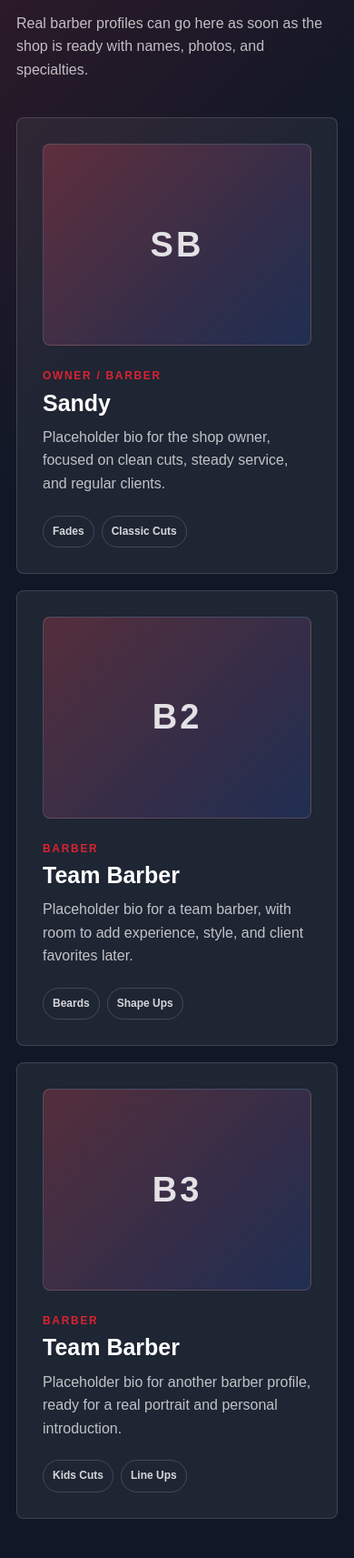
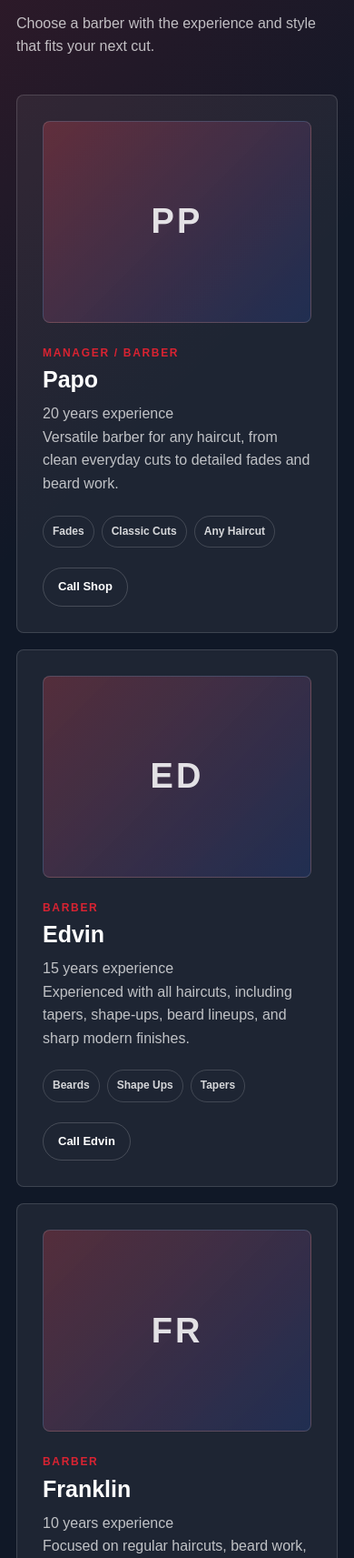
Before and after one commit to EassAslam/first-project-testing, a plain HTML site: page index.html in a window 390 px wide. Shown: the part 3797-5510 px from the top of the page at 91% size. Drawn offline with Linux system fonts and the light colour scheme.

Commit message:
add barbers names and bio, updated shop's phone number

```diff
--- a/index.html
+++ b/index.html
@@ -42,7 +42,7 @@
           fades, beard work, and quick cleanups before work, dinner, or a night out.
         </p>
         <div class="hero-actions">
-          <a href="tel:+13477306600" class="btn btn-primary" data-i18n="callToBook">Call to Book</a>
+          <a href="tel:+13479774069" class="btn btn-primary" data-i18n="callToBook">Call to Book</a>
           <a href="#services" class="btn btn-secondary" data-i18n="viewServices">View Services</a>
         </div>
         <div class="hero-meta" aria-label="Shop highlights">
@@ -146,39 +146,48 @@
       <div class="section-heading">
         <p class="eyebrow" data-i18n="barbersEyebrow">Your Barbers</p>
         <h2 data-i18n="barbersTitle">Meet the team behind the chair.</h2>
-        <p data-i18n="barbersCopy">Real barber profiles can go here as soon as the shop is ready with names, photos, and specialties.</p>
+        <p data-i18n="barbersCopy">Choose a barber with the experience and style that fits your next cut.</p>
       </div>
 
       <div class="barber-grid">
         <article>
-          <div class="barber-photo-placeholder" aria-hidden="true">SB</div>
-          <p class="barber-role" data-i18n="barberOneRole">Owner / Barber</p>
-          <h3 data-i18n="barberOneName">Sandy</h3>
-          <p data-i18n="barberOneBio">Placeholder bio for the shop owner, focused on clean cuts, steady service, and regular clients.</p>
+          <div class="barber-photo-placeholder" aria-hidden="true">PP</div>
+          <p class="barber-role" data-i18n="barberOneRole">Manager / Barber</p>
+          <h3 data-i18n="barberOneName">Papo</h3>
+          <p data-i18n="barberOneExperience">20 years experience</p>
+          <p data-i18n="barberOneBio">Versatile barber for any haircut, from clean everyday cuts to detailed fades and beard work.</p>
           <div class="barber-tags">
             <span data-i18n="barberTagFades">Fades</span>
             <span data-i18n="barberTagClassic">Classic Cuts</span>
+            <span data-i18n="barberTagAnyCut">Any Haircut</span>
           </div>
+          <a class="barber-call" href="tel:+13479774069" data-i18n="barberCallShop">Call Shop</a>
         </article>
         <article>
-          <div class="barber-photo-placeholder" aria-hidden="true">B2</div>
+          <div class="barber-photo-placeholder" aria-hidden="true">ED</div>
           <p class="barber-role" data-i18n="barberTwoRole">Barber</p>
-          <h3 data-i18n="barberTwoName">Team Barber</h3>
-          <p data-i18n="barberTwoBio">Placeholder bio for a team barber, with room to add experience, style, and client favorites later.</p>
+          <h3 data-i18n="barberTwoName">Edvin</h3>
+          <p data-i18n="barberTwoExperience">15 years experience</p>
+          <p data-i18n="barberTwoBio">Experienced with all haircuts, including tapers, shape-ups, beard lineups, and sharp modern finishes.</p>
           <div class="barber-tags">
             <span data-i18n="barberTagBeards">Beards</span>
             <span data-i18n="barberTagShapeUps">Shape Ups</span>
+            <span data-i18n="barberTagTapers">Tapers</span>
           </div>
+          <a class="barber-call" href="tel:+13475001666" data-i18n="barberCallEdvin">Call Edvin</a>
         </article>
         <article>
-          <div class="barber-photo-placeholder" aria-hidden="true">B3</div>
+          <div class="barber-photo-placeholder" aria-hidden="true">FR</div>
           <p class="barber-role" data-i18n="barberThreeRole">Barber</p>
-          <h3 data-i18n="barberThreeName">Team Barber</h3>
-          <p data-i18n="barberThreeBio">Placeholder bio for another barber profile, ready for a real portrait and personal introduction.</p>
+          <h3 data-i18n="barberThreeName">Franklin</h3>
+          <p data-i18n="barberThreeExperience">10 years experience</p>
+          <p data-i18n="barberThreeBio">Focused on regular haircuts, beard work, clean lineups, and reliable everyday cuts.</p>
           <div class="barber-tags">
-            <span data-i18n="barberTagKids">Kids Cuts</span>
+            <span data-i18n="barberTagRegular">Regular Cuts</span>
+            <span data-i18n="barberTagBeards">Beards</span>
             <span data-i18n="barberTagLineups">Line Ups</span>
           </div>
+          <a class="barber-call" href="tel:+19293656051" data-i18n="barberCallFranklin">Call Franklin</a>
         </article>
       </div>
     </section>
@@ -230,7 +239,7 @@
         <h2 data-i18n="visitTitle">Stop by Sandy Barber Shop.</h2>
         <p>32-61 80th St, East Elmhurst, NY 11370</p>
         <div class="contact-actions">
-          <a href="tel:+13477306600" class="btn btn-primary">347-730-6600</a>
+          <a href="tel:+13479774069" class="btn btn-primary">347-977-4069</a>
           <a href="https://maps.google.com/?q=Sandy+Barber+Shop+32-61+80th+St+East+Elmhurst+NY+11370" class="btn btn-secondary" target="_blank" rel="noopener noreferrer" data-i18n="getDirections">Get Directions</a>
         </div>
       </div>
--- a/script.js
+++ b/script.js
@@ -56,26 +56,34 @@ const translations = {
     experiencePointThree: "Easy access from the 7 train and neighborhood buses",
     barbersEyebrow: "Your Barbers",
     barbersTitle: "Meet the team behind the chair.",
-    barbersCopy:
-      "Real barber profiles can go here as soon as the shop is ready with names, photos, and specialties.",
-    barberOneRole: "Owner / Barber",
-    barberOneName: "Sandy",
+    barbersCopy: "Choose a barber with the experience and style that fits your next cut.",
+    barberOneRole: "Manager / Barber",
+    barberOneName: "Papo",
+    barberOneExperience: "20 years experience",
     barberOneBio:
-      "Placeholder bio for the shop owner, focused on clean cuts, steady service, and regular clients.",
+      "Versatile barber for any haircut, from clean everyday cuts to detailed fades and beard work.",
     barberTwoRole: "Barber",
-    barberTwoName: "Team Barber",
+    barberTwoName: "Edvin",
+    barberTwoExperience: "15 years experience",
     barberTwoBio:
-      "Placeholder bio for a team barber, with room to add experience, style, and client favorites later.",
+      "Experienced with all haircuts, including tapers, shape-ups, beard lineups, and sharp modern finishes.",
     barberThreeRole: "Barber",
-    barberThreeName: "Team Barber",
+    barberThreeName: "Franklin",
+    barberThreeExperience: "10 years experience",
     barberThreeBio:
-      "Placeholder bio for another barber profile, ready for a real portrait and personal introduction.",
+      "Focused on regular haircuts, beard work, clean lineups, and reliable everyday cuts.",
     barberTagFades: "Fades",
     barberTagClassic: "Classic Cuts",
     barberTagBeards: "Beards",
     barberTagShapeUps: "Shape Ups",
     barberTagKids: "Kids Cuts",
     barberTagLineups: "Line Ups",
+    barberTagAnyCut: "Any Haircut",
+    barberTagTapers: "Tapers",
+    barberTagRegular: "Regular Cuts",
+    barberCallShop: "Call Shop",
+    barberCallEdvin: "Call Edvin",
+    barberCallFranklin: "Call Franklin",
     galleryEyebrow: "Gallery",
     galleryTitle: "A first look inside the shop.",
     galleryCopy: "Early photo selects from a quick visit, with room to upgrade the gallery after a proper shoot.",
@@ -160,26 +168,34 @@ const translations = {
     experiencePointThree: "Facil acceso desde el tren 7 y buses del vecindario",
     barbersEyebrow: "Tus Barberos",
     barbersTitle: "Conoce al equipo detras de la silla.",
-    barbersCopy:
-      "Los perfiles reales de los barberos pueden ir aqui cuando la barberia tenga nombres, fotos y especialidades.",
-    barberOneRole: "Dueno / Barbero",
-    barberOneName: "Sandy",
+    barbersCopy: "Elige un barbero con la experiencia y el estilo para tu proximo corte.",
+    barberOneRole: "Manager / Barbero",
+    barberOneName: "Papo",
+    barberOneExperience: "20 anos de experiencia",
     barberOneBio:
-      "Bio temporal del dueno, enfocada en cortes limpios, servicio constante y clientes regulares.",
+      "Barbero versatil para cualquier corte, desde cortes diarios limpios hasta fades detallados y barba.",
     barberTwoRole: "Barbero",
-    barberTwoName: "Barbero del Equipo",
+    barberTwoName: "Edvin",
+    barberTwoExperience: "15 anos de experiencia",
     barberTwoBio:
-      "Bio temporal para un barbero del equipo, con espacio para agregar experiencia, estilo y servicios favoritos.",
+      "Con experiencia en todo tipo de cortes, incluyendo tapers, cerquillos, lineas de barba y acabados modernos.",
     barberThreeRole: "Barbero",
-    barberThreeName: "Barbero del Equipo",
+    barberThreeName: "Franklin",
+    barberThreeExperience: "10 anos de experiencia",
     barberThreeBio:
-      "Bio temporal para otro perfil, listo para una foto real y una introduccion personal.",
+      "Enfocado en cortes regulares, barba, lineas limpias y cortes diarios confiables.",
     barberTagFades: "Fades",
     barberTagClassic: "Cortes Clasicos",
     barberTagBeards: "Barbas",
     barberTagShapeUps: "Cerquillos",
     barberTagKids: "Cortes de Ninos",
     barberTagLineups: "Lineas",
+    barberTagAnyCut: "Cualquier Corte",
+    barberTagTapers: "Tapers",
+    barberTagRegular: "Cortes Regulares",
+    barberCallShop: "Llamar Barberia",
+    barberCallEdvin: "Llamar a Edvin",
+    barberCallFranklin: "Llamar a Franklin",
     galleryEyebrow: "Galeria",
     galleryTitle: "Una primera mirada dentro de la barberia.",
     galleryCopy: "Fotos iniciales de una visita rapida, con espacio para mejorar la galeria despues de una sesion formal.",
--- a/style.css
+++ b/style.css
@@ -436,7 +436,7 @@ h1 {
 
 .barber-grid article {
   display: flex;
-  min-height: 360px;
+  min-height: 410px;
   flex-direction: column;
   padding: 28px;
   border: 1px solid rgba(255, 255, 255, 0.14);
@@ -482,8 +482,8 @@ h1 {
   display: flex;
   flex-wrap: wrap;
   gap: 8px;
-  margin-top: auto;
-  padding-top: 22px;
+  margin-top: 22px;
+  margin-bottom: 22px;
 }
 
 .barber-tags span {
@@ -493,6 +493,27 @@ h1 {
   font-size: 12px;
   font-weight: 800;
   padding: 7px 10px;
+}
+
+.barber-call {
+  display: inline-flex;
+  align-items: center;
+  justify-content: center;
+  min-height: 42px;
+  margin-top: auto;
+  width: fit-content;
+  padding: 10px 16px;
+  border: 1px solid rgba(255, 255, 255, 0.18);
+  border-radius: 999px;
+  color: var(--surface);
+  font-size: 13px;
+  font-weight: 900;
+  text-decoration: none;
+}
+
+.barber-call:hover {
+  border-color: rgba(217, 35, 50, 0.72);
+  color: var(--accent-red);
 }
 
 .gallery-section {
```
